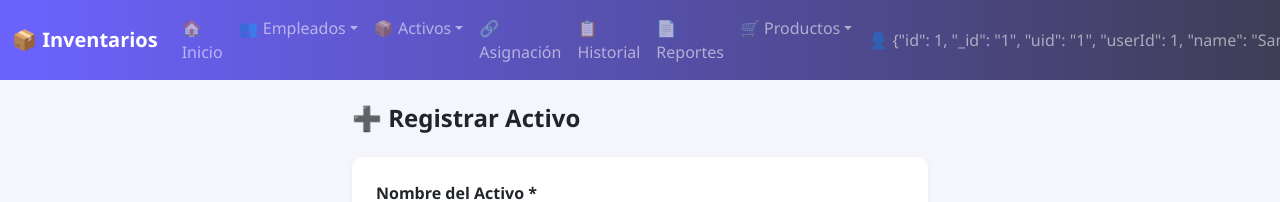
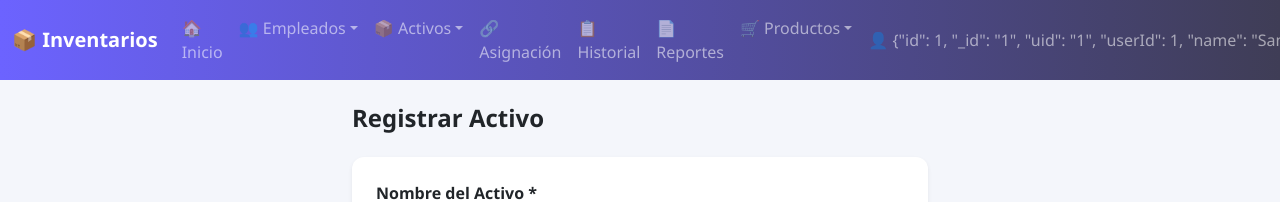
Before and after one commit to Eduardo252/InventarioAPP, an Angular app in the folder inventarios-angular/: page /activos/agregar in a window 1280 px wide. Shown: the top 202 px of the page. Built offline with nearby package versions, Linux system fonts and the light colour scheme; sample sign-in values are in the browser's storage.

Commit message:
Update agregar-activo.component.html

```diff
--- a/inventarios-angular/src/app/agregar-activo/agregar-activo.component.html
+++ b/inventarios-angular/src/app/agregar-activo/agregar-activo.component.html
@@ -1,5 +1,5 @@
 <div class="container py-4" style="max-width:600px">
-  <h4 class="fw-bold mb-4">➕ Registrar Activo</h4>
+  <h4 class="fw-bold mb-4">Registrar Activo</h4>
   <div *ngIf="error" class="alert alert-danger py-2 small">{{ error }}</div>
   <div class="card shadow-sm border-0 p-4">
     <form (ngSubmit)="onSubmit()">
```
